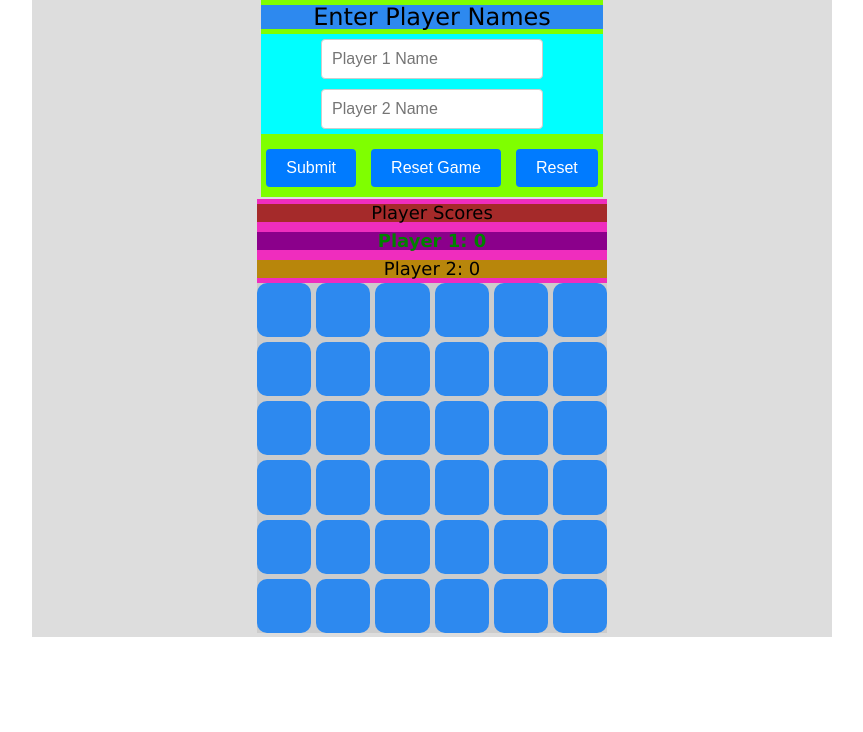
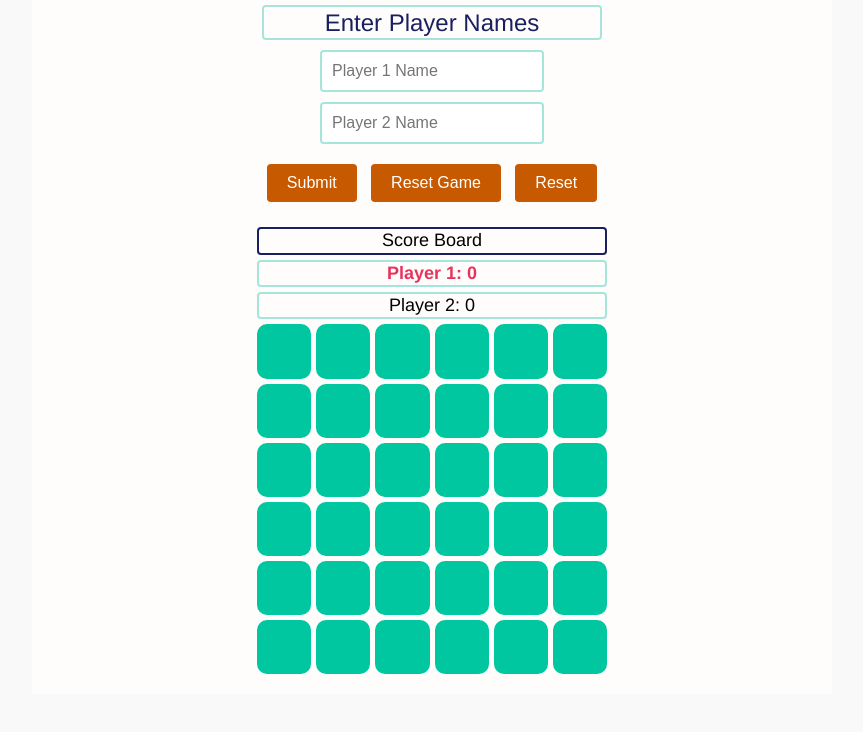
Before and after one commit to dannysarco/memory-game, a plain HTML site: page index.html in a window 1280 px wide. Shown: the whole page, without its empty margins (208-1071 px from the left). Drawn offline with Linux system fonts and the light colour scheme.

Commit message:
Cleaned up the color palette and other UI elements

```diff
--- a/css/style.css
+++ b/css/style.css
@@ -86,7 +86,6 @@ video {
   font: inherit;
   vertical-align: baseline;
 }
-/* HTML5 display-role reset for older browsers */
 article,
 aside,
 details,
@@ -101,8 +100,9 @@ section {
   display: block;
 }
 body {
-  line-height: 1;
-  font-family: Verdana, Geneva, Tahoma, sans-serif;
+  line-height: 1.3;
+  font-family: "Helvetica Neue", Helvetica, Arial, sans-serif;
+  background-color: #f9f9f9;
 }
 ol,
 ul {
@@ -125,20 +125,17 @@ table {
 }
 .container {
   max-width: 800px;
-  max-height: 750;
-  background-color: #ddd;
+  background-color: #fffdfb;
   margin: 0 auto;
   display: grid;
   grid-template-columns: auto;
   grid-template-rows: auto auto auto auto;
   gap: 10px;
-  column-gap: 2px;
-  row-gap: 2px;
   justify-content: center;
   justify-items: center;
 }
 .game-board {
-  background-color: #ccc;
+  background-color: #fffdfb;
   display: grid;
   grid-template-columns: repeat(6, 1fr);
   height: 350px;
@@ -149,14 +146,13 @@ table {
   display: flex;
   grid-column: 1;
   grid-row: 4;
-  background-color: #5a5757;
+  background-color: #cccccc;
   max-width: 350px;
   max-height: 350px;
 }
 
 .card {
-  background-color: #2d89ef;
-  border-radius: 5px;
+  background-color: #00c79f;
   height: 1fr;
   width: 1fr;
   cursor: pointer;
@@ -183,13 +179,13 @@ table {
   align-items: center;
 }
 .card-front {
-  background-color: #f0f0f0;
-  color: #2d89ef;
+  background-color: #fffdfb;
+  color: #c72800;
   transform: rotateY(180deg);
 }
 .card-front i {
   font-size: 2rem;
-  color: #2d89ef;
+  color: #c72800;
 }
 
 .modal {
@@ -225,33 +221,32 @@ table {
   cursor: pointer;
 }
 .active-player {
-  color: green; /* or any style you prefer */
+  color: #e73360;
   font-weight: bold;
 }
 
 .playerInput {
+  background-color: #fffdfb;
   grid-column: 1;
   grid-row: 1;
-  background-color: chartreuse;
 }
 .playerInput h2 {
-  background-color: #2d89ef;
-  color: #000;
+  /* background-color: #e73360; */
+  color: #191f5f;
   font-size: 24px;
   text-align: center;
   margin-top: 5px;
   margin-bottom: 5px;
+  border: 2px solid #a6e6da;
+  border-radius: 4px;
 }
 .playerInput .playerNameInput {
-  background-color: aqua;
+  background-color: #fffdfb;
   display: grid;
   grid-template-columns: 1;
   justify-content: center;
   margin-top: 5px;
   margin-bottom: 5px;
-}
-.playerInput .playerNameInput #player1 {
-  /* padding-top: 20px; */
 }
 .playerInput .player2NameInput {
   background-color: darksalmon;
@@ -261,23 +256,12 @@ table {
   margin-top: 5px;
   margin-bottom: 5px;
 }
-.playerInput .player2NameInput #player2 {
-}
-/* #player1Label {
-}
-#player1 {
-}
-#player2Label {
-}
-
-#player2 {
-} */
 label {
   font-size: 18px;
   margin: 10px 0;
 }
 input[type="text"] {
-  border: 1px solid #ccc;
+  border: 2px solid #a6e6da;
   border-radius: 4px;
   padding: 10px;
   font-size: 16px;
@@ -292,58 +276,43 @@ input[type="button"] {
   padding: 10px 20px;
   font-size: 16px;
   color: #fff;
-  background-color: #007bff;
+  background-color: #c75a00;
   cursor: pointer;
   margin: 10px 5px;
   transition: background-color 0.2s ease;
 }
 input[type="submit"]:hover,
 input[type="button"]:hover {
-  background-color: #0056b3;
+  background-color: #c78b00;
 }
 
 .playerScores {
-  /* grid-column: 1;
-  grid-row: 2; */
-  background-color: #ef2dbe;
-  display: grid;
-  grid-template-rows: 3;
+  background-color: #fffdfb;
 }
 .playerScores h2 {
-  background-color: brown;
+  background-color: #fffdfb;
   font-size: 18px;
   text-align: center;
   margin-top: 5px;
   margin-bottom: 5px;
-  /*  margin-top: 3px;
-  margin-bottom: 3px;
-  margin-left: 3px;
-  margin-right: 3px; */
+  border-radius: 4px;
+  border: 2px solid #191f5f;
+  border-radius: 4px;
 }
 
-#player1Score {
-}
-#player2Score {
-}
-
-.playerScores #player1Score {
-  background-color: darkmagenta;
+.playerScores #player1Score,
+.playerScores #player2Score {
+  background-color: #fffdfb;
   font-size: 18px;
   text-align: center;
   margin-top: 5px;
   margin-bottom: 5px;
-}
-.playerScores #player2Score {
-  background-color: darkgoldenrod;
-  font-size: 18px;
-  text-align: center;
-  margin-top: 5px;
-  margin-bottom: 5px;
+  border-radius: 4px;
+  border: 2px solid #a6e6da;
+  border-radius: 4px;
 }
 @media (max-width: 200px) {
-  .container {
-  }
-
+  .container,
   .player-input,
   .game-buttons,
   .game-grid,
--- a/index.html
+++ b/index.html
@@ -18,7 +18,7 @@
     <div class="container">
       <div class="playerInput">
         <form id="form" onsubmit="event.preventDefault(); handleSubmit();">
-          <h2>Enter Player Names</h2>
+          <h2 id="labelEnterNames">Enter Player Names</h2>
           <div class="playerNameInput">
             <input
               type="text"
@@ -63,7 +63,7 @@
       </form>
   </div> -->
       <div class="playerScores">
-        <h2>Player Scores</h2>
+        <h2>Score Board</h2>
         <div id="player1Score">Player 1: 0</div>
         <div id="player2Score">Player 2: 0</div>
         <div />
--- a/js/script.js
+++ b/js/script.js
@@ -155,6 +155,7 @@ function handleSubmit() {
   document.getElementById("player1").style.display = "none";
   document.getElementById("player2").style.display = "none";
   document.getElementById("submitBtn").style.display = "none";
+  document.getElementById("labelEnterNames").style.display = "none";
 
   // Show reset button
   document.getElementById("resetGameBtn").style.display = "inline-block";
@@ -202,8 +203,9 @@ function resetGame() {
   player1Input.style.display = "inline-block";
   player2Input.style.display = "inline-block";
 
-  // Show the submit button and hide the reset game button
+  // Show the submit button, Enter Names label, and hide the reset game button
   document.getElementById("submitBtn").style.display = "inline-block";
+  document.getElementById("labelEnterNames").style.display = "inline-block";
   document.getElementById("resetGameBtn").style.display = "none";
 
   // Remove all cards from the game board
```
